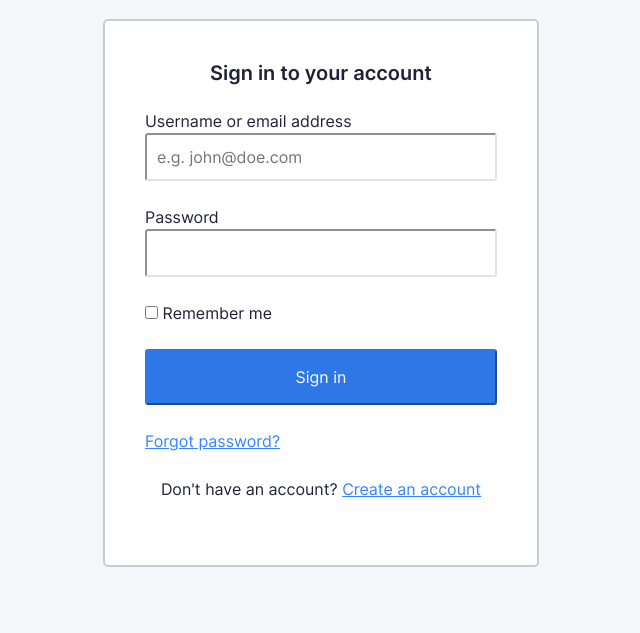
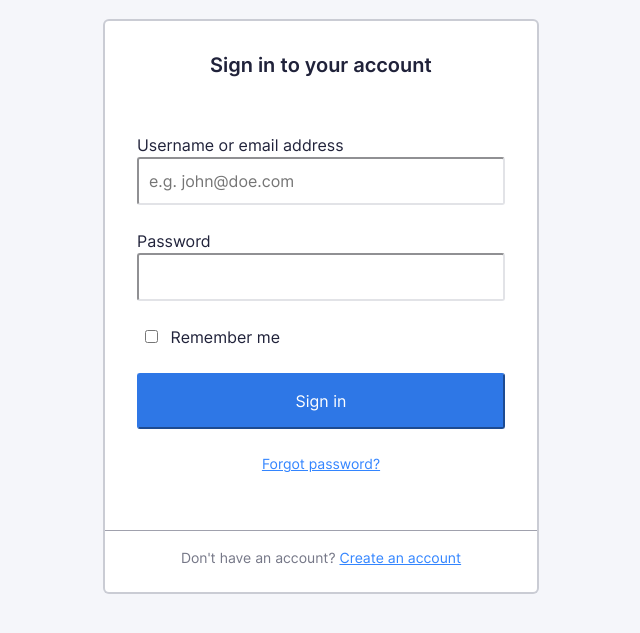
Before and after one commit to nmct-create3/login-form-design-VerbekeIbe, a plain HTML site: page index.html in a window 1280 px wide. Shown: the part 75-708 px from the top of the page, without its empty margins (319-959 px from the left). Drawn offline with Linux system fonts and the light colour scheme.

Commit message:
Nog te doen: Centering en Borders

```diff
--- a/css/screen.css
+++ b/css/screen.css
@@ -491,12 +491,16 @@ a:focus {
 
 .c-card {
   background-color: #ffffff;
-  border-radius: 3px;
+  border-radius: 4px;
   box-shadow: 0 0 0 2px #caccd4;
-  padding: 40px;
+}
+.c-card__header {
+  padding-top: 32px;
+
 }
 
 .c-card__body {
+  padding: 32px;
 }
 
 .c-card__title {
@@ -505,8 +509,11 @@ a:focus {
 }
 
 .c-card__footer {
+  padding-top: 16px;
+  width: 100%;
   display: flex;
   justify-content: center;
+  border-top: 1.5px solid #A0A1AD;
 }
 
 /*
@@ -528,6 +535,7 @@ a:focus {
 }
 
 .c-form-field--option {
+  margin-left: 8px;
 }
 
 /*
@@ -605,6 +613,10 @@ a:focus {
   color: Silver;
 }
 
+.u-color-neutral-grey {
+  color: #757787;
+}
+
 .u-color-neutral-dark {
   color: Black;
 }
@@ -614,6 +626,8 @@ a:focus {
     ---
     Utility classes to put specific margins and paddings onto elements
 */
+
+
 
 .u-pt-clear {
   padding-top: 0 !important;
@@ -674,6 +688,7 @@ a:focus {
     ---
     Utility classes align text or components
 */
+
 
 .u-align-text-center {
   text-align: center;
--- a/index.html
+++ b/index.html
@@ -19,7 +19,7 @@
     <link rel="stylesheet" href="css/screen.css" />
   </head>
   <body>
-    <section class="o-row o-row--lg o-row--body">
+    <section class="o-row o-row--lg o-row--body u-center">
       <div class="o-container u-max-width-xs">
         <h1 class="c-logo">
           <svg
@@ -83,11 +83,11 @@
               </label>
             </p>
             <p><input class="o-button-reset"type="submit" value="Sign in"/></p>
-            <p>
+            <p class="u-align-text-center u-text-sm">
               <a href="#!"> Forgot password? </a>
             </p>
           </div>
-          <div class="c-card__footer">
+          <div class="c-card__footer u-text-sm u-color-neutral-grey">
             <p>Don't have an account? <a href="#">Create an account</a></p>
           </div>
         </form>
```
